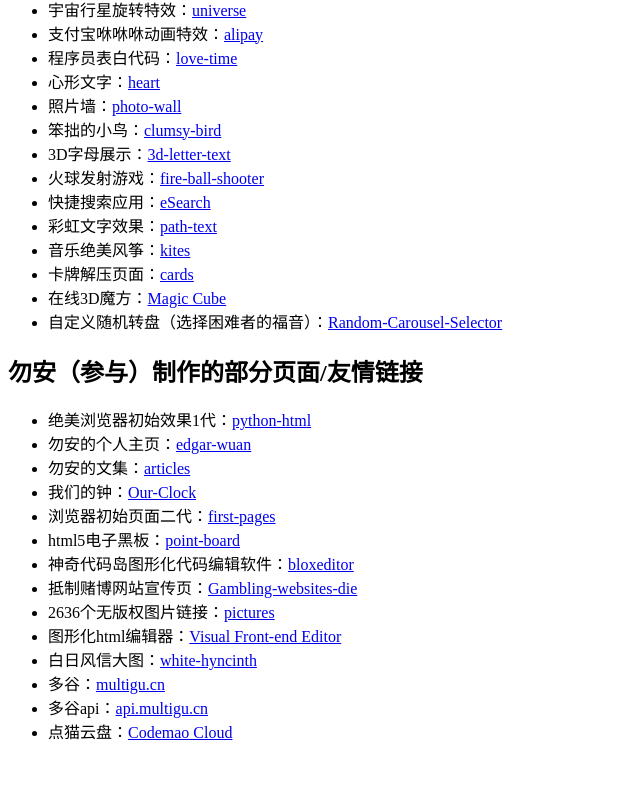
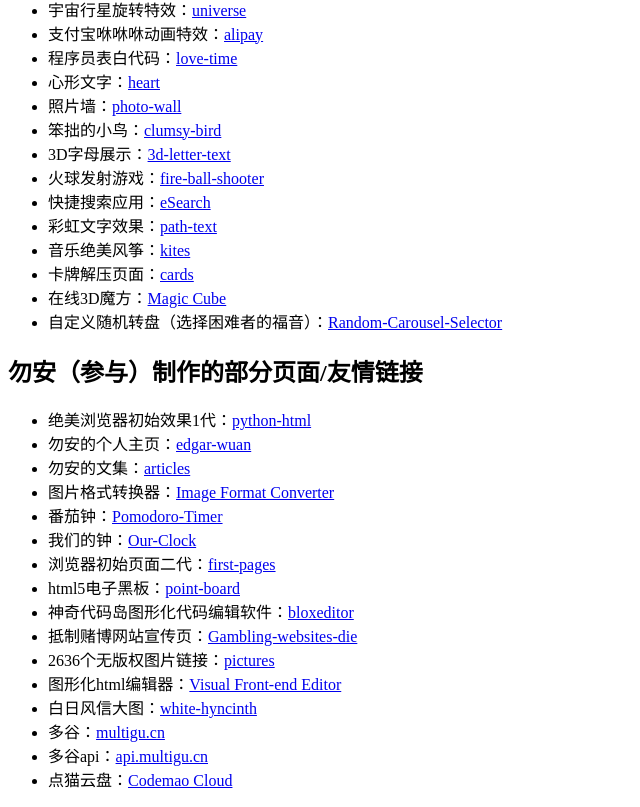
Before and after one commit to Edgar-wuan/canvas, a plain HTML site: page index.html in a window 1280 px wide. Shown: the part 702-1509 px from the top of the page, without its empty margins (0-640 px from the left). Before the commit the page ends 1461 px from the top, so only its background shows below. Drawn offline with Linux system fonts and the light colour scheme.

Commit message:
Update index.html

```diff
--- a/index.html
+++ b/index.html
@@ -61,6 +61,8 @@
 							<li>绝美浏览器初始效果1代：<a target="_blank" href="https://python-html.github.io/">python-html</a></li>
 							<li>勿安的个人主页：<a target="_blank" href="https://edgar-wuan.github.io/">edgar-wuan</a></li>
 							<li>勿安的文集：<a target="_blank" href="https://edgar-wuan.github.io/articles">articles</a></li>
+							<li>图片格式转换器：<a target="_blank" href="https://edgar-wuan.github.io/canvas/ifc/index.html">Image Format Converter</a></li>
+							<li>番茄钟：<a target="_blank" href="https://edgar-wuan.github.io/canvas/Pomodoro-Timer/index.html">Pomodoro-Timer</a></li>
 							<li>我们的钟：<a target="_blank" href="https://edgar-wuan.github.io/canvas/Our-Clock/">Our-Clock</a></li>
 							<li>浏览器初始页面二代：<a target="_blank" href="https://edgar-wuan.github.io/first-pages//">first-pages</a></li>
 							<li>html5电子黑板：<a target="_blank" href="https://edgar-wuan.github.io/point-board/">point-board</a></li>
```
